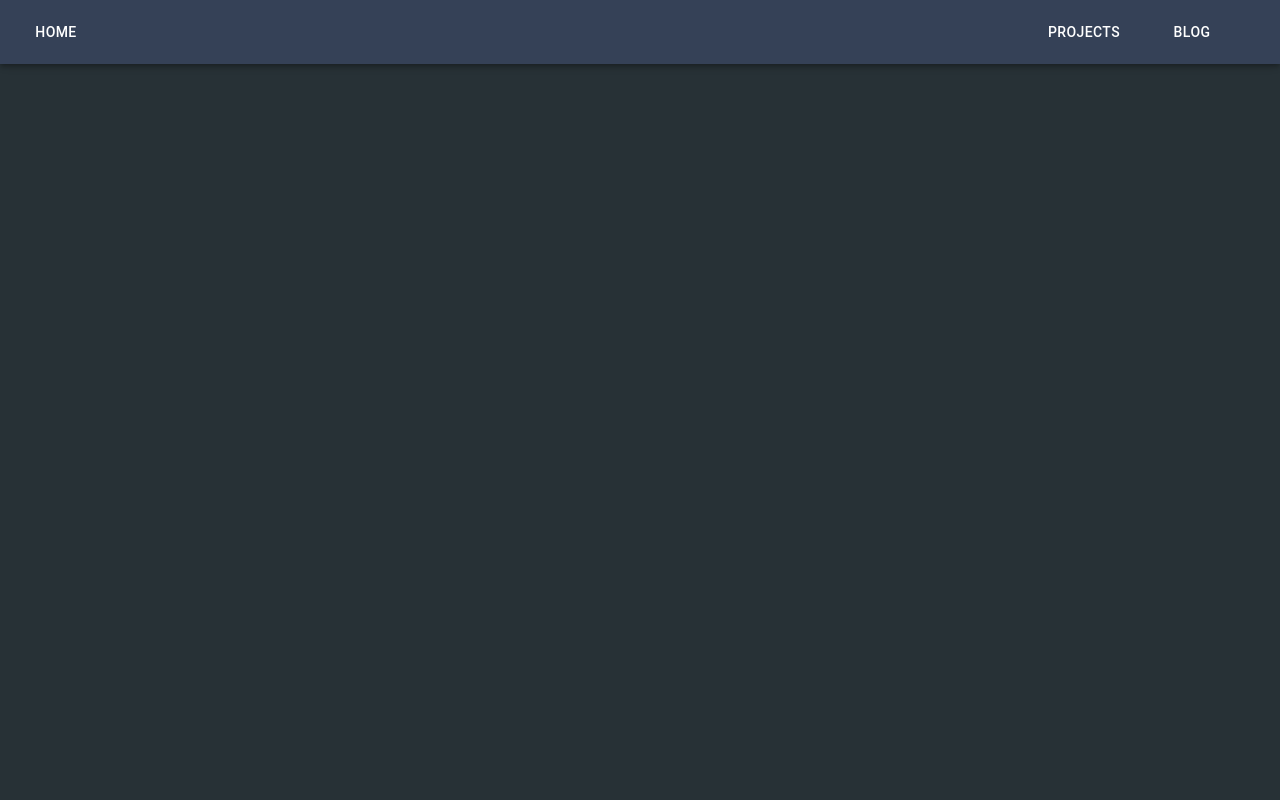
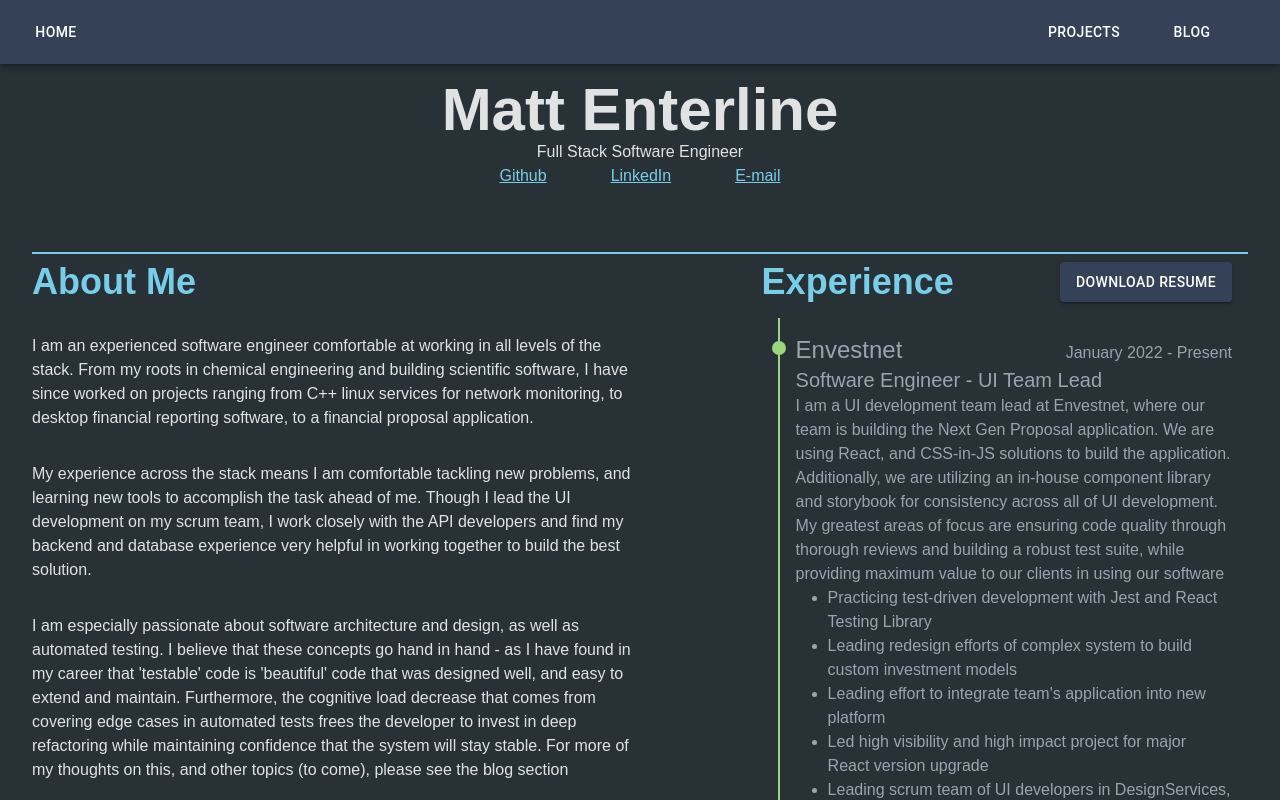
Before and after one commit to menterline/home, a React (Vite) app: page / in a window 1280 px wide. Before the commit this address had no page. Shown: the top 800 px of the page. Built offline with nearby package versions, Linux system fonts and the light colour scheme.

Commit message:
added swa cli and rerouting to /

```diff
--- a/package.json
+++ b/package.json
@@ -1,6 +1,5 @@
 {
   "name": "Matt Enterline",
-  "homepage": "https://menterline.github.io/home/",
   "private": true,
   "version": "0.0.0",
   "type": "module",
@@ -10,7 +9,8 @@
     "lint": "eslint . --ext ts,tsx --report-unused-disable-directives --max-warnings 0",
     "preview": "vite preview",
     "predeploy": "npm run build",
-    "deploy": "gh-pages -d dist"
+    "deploy": "gh-pages -d dist",
+    "start": "npm run dev"
   },
   "dependencies": {
     "@emotion/react": "^11.11.4",
@@ -25,6 +25,7 @@
     "tailwindcss": "^3.4.4"
   },
   "devDependencies": {
+    "@azure/static-web-apps-cli": "^2.0.1",
     "@types/node": "^20.14.9",
     "@types/react": "^18.2.66",
     "@types/react-dom": "^18.2.22",
--- a/src/App.tsx
+++ b/src/App.tsx
@@ -36,7 +36,7 @@ function App() {
         <AppBar />
         <div className="mt-12">
           <Routes>
-            <Route path="/home" element={<Content />} />
+            <Route path="/" element={<Content />} />
             <Route
               path="/home/projects"
               element={<Projects projects={projectsList} />}
--- a/src/components/AppBar.tsx
+++ b/src/components/AppBar.tsx
@@ -24,7 +24,7 @@ export const AppBar = () => {
 
   const homeLink = {
     name: "Home",
-    path: "/home/",
+    path: "/",
   };
   const navItems: Array<{ name: string; path: string }> = [
     {
--- a/vite.config.ts
+++ b/vite.config.ts
@@ -4,5 +4,4 @@ import react from "@vitejs/plugin-react";
 // https://vitejs.dev/config/
 export default defineConfig({
   plugins: [react()],
-  base: "/home/",
 });
```
Also changed, not shown: 1 other file (tests, documents, lock files or other folders).
